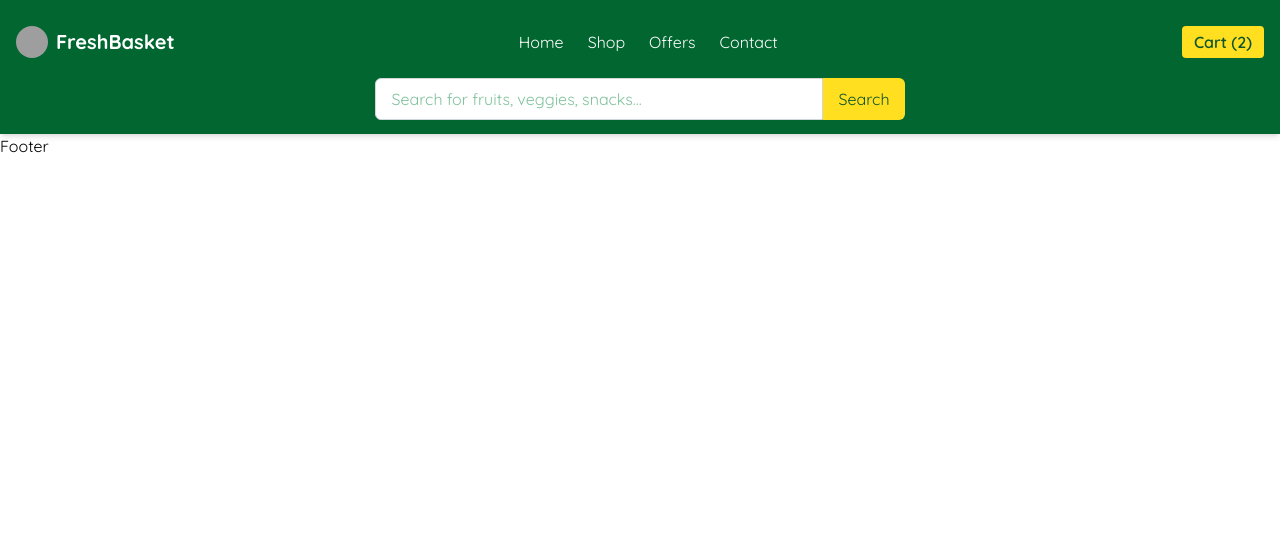
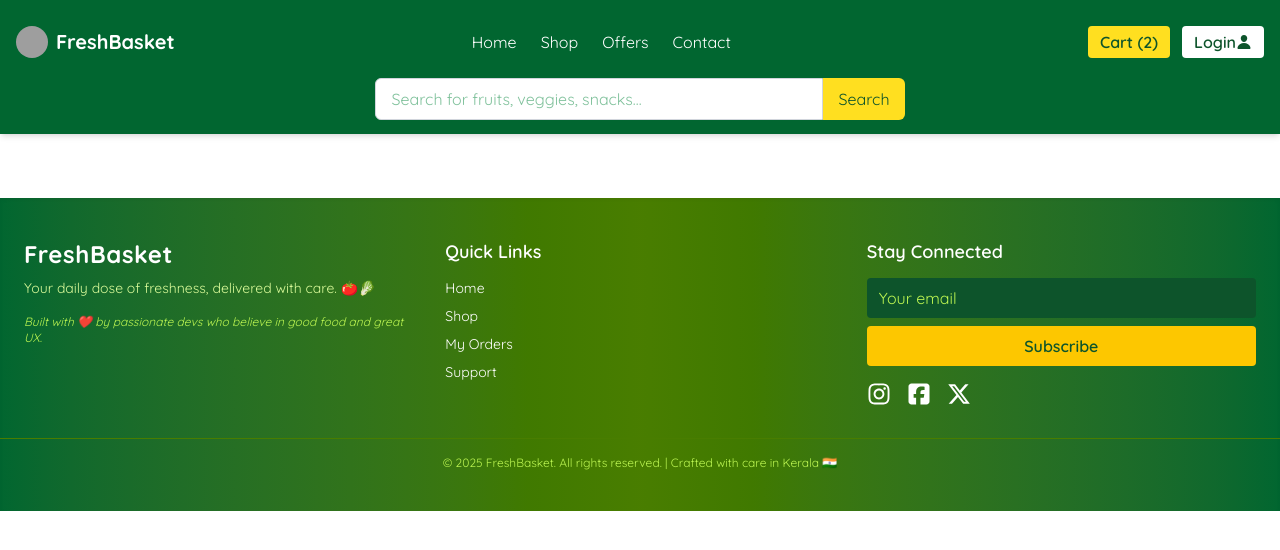
Before and after one commit to Manu192/Grocery_store, a React (Vite) app: page / in a window 1280 px wide. Shown: the top 550 px of the page. Built offline with nearby package versions, Linux system fonts and the light colour scheme; grey boxes are pictures that could not be loaded.

Commit message:
header and footer completed

```diff
--- a/package.json
+++ b/package.json
@@ -13,6 +13,7 @@
     "@tailwindcss/vite": "^4.1.12",
     "react": "^19.1.1",
     "react-dom": "^19.1.1",
+    "react-icons": "^5.5.0",
     "react-router-dom": "^7.8.2",
     "tailwindcss": "^4.1.12"
   },
--- a/src/App.jsx
+++ b/src/App.jsx
@@ -4,16 +4,31 @@ import Header from './Common/Components/Header'
 import LandingPage from './User/Pages/LandingPage'
 import PagenotFound from './Common/Pages/PagenotFound'
 import Footer from './Common/Components/Footer'
+import Auth from './Common/Pages/Auth'
+import Preloader from './Common/Components/Preloader'
+import { useEffect, useState } from 'react'
 
 function App() {
+  const [isLoading, setIsLoading] = useState(true);
+
+  useEffect(() => {
+    const timer = setTimeout(() => setIsLoading(false), 5000);
+    return () => clearTimeout(timer);
+  }, []);
+
 
   return (
-    <><Header/>
+    <>
       <Routes>
-        <Route path='/' element={<LandingPage/>}/>
-        <Route path='*' element={<PagenotFound/>}/>
+        {/* {common components} */}
+        <Route path='/' element={isLoading ? <Preloader /> : <LandingPage />} />
+        <Route path='*' element={<PagenotFound />} />
+        <Route path='/login' element={<Auth />} />
+        <Route path='/register' element={<Auth />} />
+
+
+
       </Routes>
-      <Footer/>
     </>
   )
 }
--- a/src/Common/Components/Footer.jsx
+++ b/src/Common/Components/Footer.jsx
@@ -1,9 +1,67 @@
-import React from 'react'
+import { FaInstagram } from "react-icons/fa";
+import { FaSquareFacebook } from "react-icons/fa6";
+import { FaXTwitter } from "react-icons/fa6";
 
 function Footer() {
   return (
-    <div>Footer</div>
-  )
+    <footer className="bg-gradient-to-r from-green-800 via-lime-700 to-green-800 text-white py-10 mt-16 shadow-inner">
+      <div className="max-w-7xl mx-auto px-6 grid grid-cols-1 md:grid-cols-3 gap-8">
+
+        {/* Brand & Message */}
+        <div>
+          <h2 className="text-2xl font-bold tracking-wide">FreshBasket</h2>
+          <p className="mt-2 text-sm text-lime-200">
+            Your daily dose of freshness, delivered with care. 🍅🥬
+          </p>
+          <p className="mt-4 text-xs text-lime-300 italic">
+            Built with ❤️ by passionate devs who believe in good food and great UX.
+          </p>
+        </div>
+
+        {/* Quick Links */}
+        <div>
+          <h3 className="text-lg font-semibold mb-3">Quick Links</h3>
+          <ul className="space-y-2 text-sm">
+            <li><a href="#" className="hover:text-yellow-300 transition">Home</a></li>
+            <li><a href="#" className="hover:text-yellow-300 transition">Shop</a></li>
+            <li><a href="#" className="hover:text-yellow-300 transition">My Orders</a></li>
+            <li><a href="#" className="hover:text-yellow-300 transition">Support</a></li>
+          </ul>
+        </div>
+
+        {/* Newsletter & Social */}
+        <div>
+          <h3 className="text-lg font-semibold mb-3">Stay Connected</h3>
+          <form className="flex flex-col gap-2">
+            <input
+              type="email"
+              placeholder="Your email"
+              className="px-3 py-2 rounded bg-green-900 text-white placeholder-lime-300 focus:outline-none focus:ring-2 focus:ring-yellow-300"
+            />
+            <button
+              type="submit"
+              className="bg-yellow-400 text-green-900 font-semibold py-2 rounded hover:bg-yellow-300 transition"
+            >
+              Subscribe
+            </button>
+          </form>
+          <div className="flex gap-4 mt-4 text-2xl">
+            <a href="#" className="hover:text-yellow-300"><FaInstagram />
+            </a>
+            <a href="#" className="hover:text-yellow-300"><FaSquareFacebook />
+            </a>
+            <a href="#" className="hover:text-yellow-300"><FaXTwitter />
+            </a>
+          </div>
+        </div>
+      </div>
+
+      {/* Bottom Line */}
+      <div className="text-center text-xs text-lime-300 mt-8 border-t border-lime-700 pt-4">
+        &copy; {new Date().getFullYear()} FreshBasket. All rights reserved. | Crafted with care in Kerala 🇮🇳
+      </div>
+    </footer>
+  );
 }
 
-export default Footer
+export default Footer;
--- a/src/Common/Components/Header.jsx
+++ b/src/Common/Components/Header.jsx
@@ -1,6 +1,6 @@
 import React, { useState } from 'react'
 import { Link } from 'react-router-dom'
-
+import { IoPerson } from "react-icons/io5";
 function Header() {
   const [isOpen, setIsOpen] = useState(false)
 
@@ -38,6 +38,9 @@ function Header() {
           <button className="bg-yellow-300 text-green-900 px-3 py-1 rounded hover:bg-yellow-400 font-semibold">
             Cart (2)
           </button>
+          <Link to={'/auth'}><button className="bg-white text-green-900 px-3 py-1 rounded hover:bg-yellow-300 font-semibold flex">
+            Login <IoPerson className='mt-1 gap-1.5'/>
+          </button></Link>
         </div>
       </div>
 
@@ -49,7 +52,7 @@ function Header() {
           className="w-full max-w-md px-4 py-2 bg-white text-green-700 border border-gray-300 rounded-l-md focus:outline-none focus:ring-2 focus:ring-green-500"
         />
         <button
-          className="bg-yellow-300 text-green-900 px-4 py-2 rounded-r-md hover:bg-yellow-400 transition duration-500 ease-in-out"
+          className="bg-yellow-300 text-green-900 px-4 py-2 rounded-r-md hover:bg-yellow-400 transition duration-500 ease-in-out "
         >
           Search
         </button>
--- /dev/null
+++ b/src/Common/Components/Preloader.jsx
@@ -0,0 +1,19 @@
+import React from 'react'
+
+function Preloader() {
+    return (
+        <>
+            <div className="w-full h-screen  flex justify-center items-center">
+                <video
+                    src="https://cdnl.iconscout.com/lottie/premium/thumb/green-apple-animated-icon-gif-download-10913073.mp4"
+                    autoPlay
+                    loop
+                    muted
+                    className="w-48 h-48"
+                ></video>
+            </div>
+        </>
+    )
+}
+
+export default Preloader
--- /dev/null
+++ b/src/Common/Pages/Auth.jsx
@@ -0,0 +1,11 @@
+import React from 'react'
+
+function Auth() {
+  return (
+    <div>
+
+    </div>
+  )
+}
+
+export default Auth
--- a/src/User/Pages/LandingPage.jsx
+++ b/src/User/Pages/LandingPage.jsx
@@ -1,10 +1,14 @@
 import React from 'react'
+import Header from '../../Common/Components/Header'
+import Footer from '../../Common/Components/Footer'
 
 function LandingPage() {
   return (
-    <div>
+    <>
+    <Header/>
 
-    </div>
+      <Footer/>
+    </>
   )
 }
 
```
Also changed, not shown: 1 other file (tests, documents, lock files or other folders).
